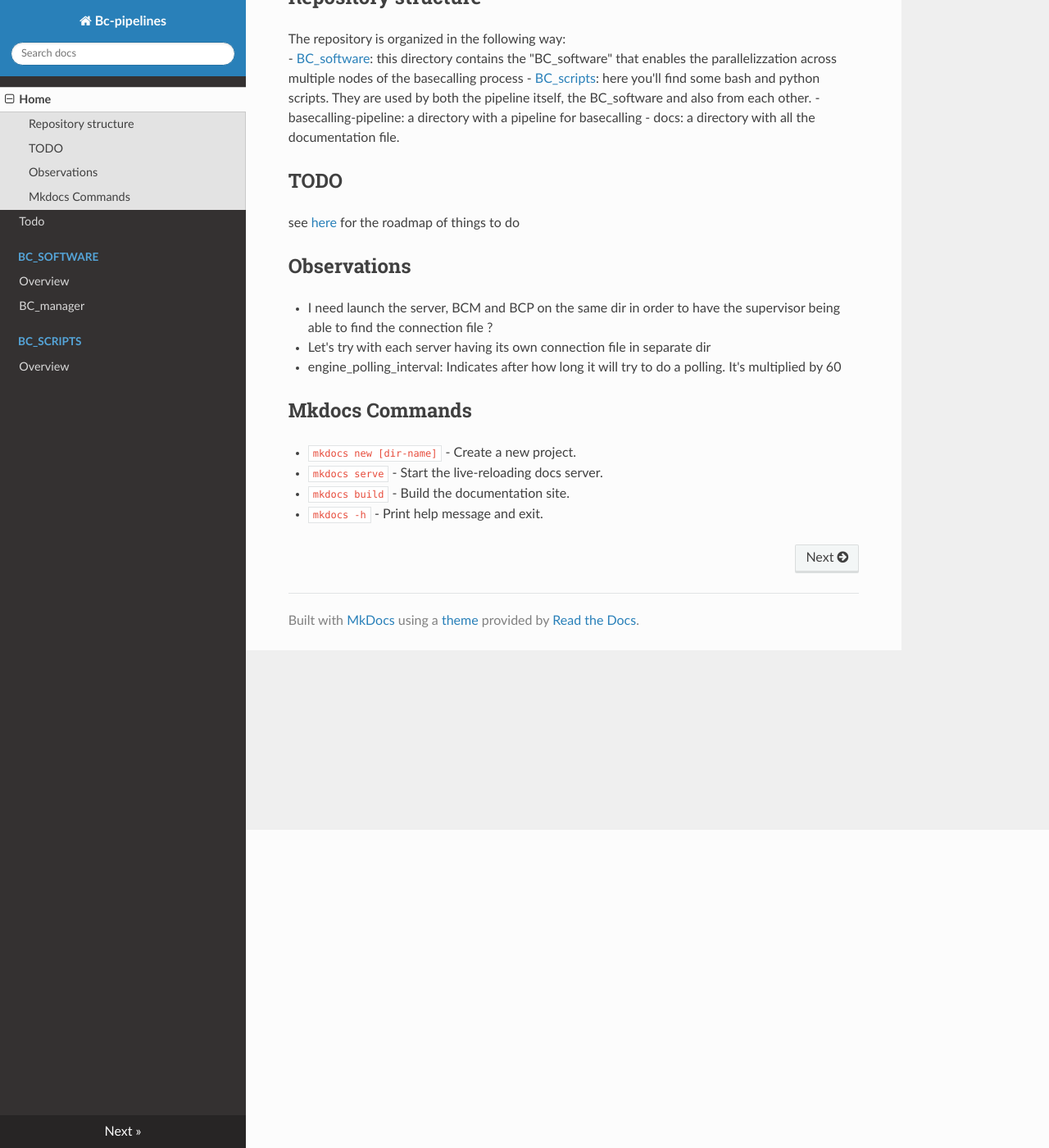
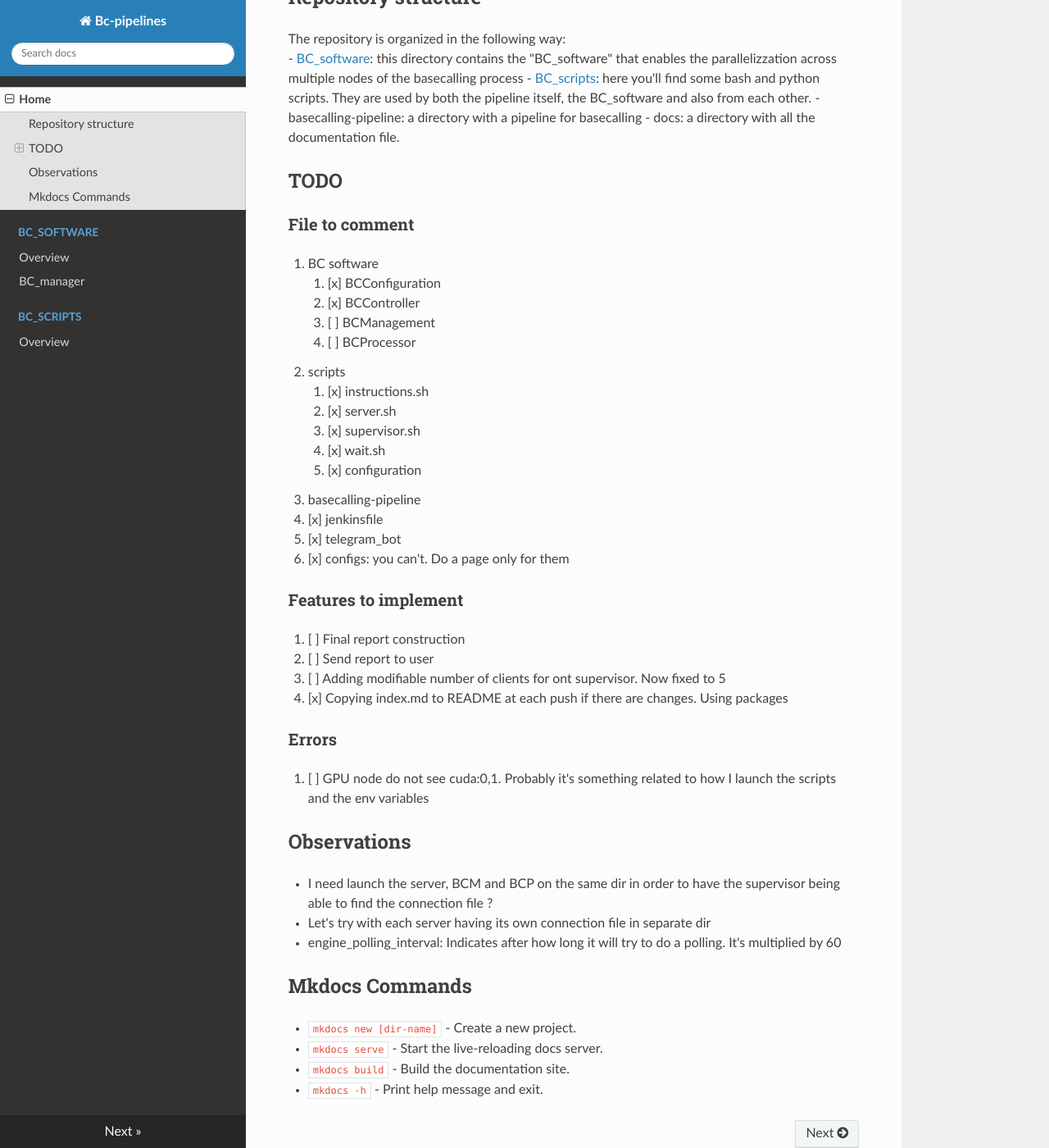
Before and after one commit to RodTol/BC-pipelines, an MkDocs documentation site: the page built from docs/index.md, in a window 1280 px wide and 1400 px high, scrolled down 388 px. Shown: the whole window at 82% size. Built offline with MkDocs 1.6.1, drawn with Linux system fonts in a browser that asks for light colours; nearby versions of some CDN libraries.

Commit message:
merge todo with index.md

```diff
--- a/docs/index.md
+++ b/docs/index.md
@@ -14,7 +14,32 @@ The repository is organized in the following way:
 - docs: a directory with all the documentation file.
 
 ## TODO
-see [here](/docs/todo.md) for the roadmap of things to do
+### File to comment
+1. BC software
+    1. [x] BCConfiguration
+    2. [x] BCController
+    3. [ ] BCManagement
+    4. [ ] BCProcessor
+2. scripts
+    1. [x] instructions.sh
+    2. [x] server.sh
+    3. [x] supervisor.sh
+    4. [x] wait.sh
+    5. [x] configuration
+3. basecalling-pipeline
+   1. [x] jenkinsfile
+   2. [x] telegram_bot
+   3. [x] configs: you can't. Do a page only for them
+
+### Features to implement
+1. [ ] Final report construction
+2. [ ] Send report to user
+3. [ ] Adding modifiable number of clients for ont supervisor. Now fixed to 5
+4. [x] Copying index.md to README at each push if there are changes. Using packages
+
+### Errors
+1. [ ] GPU node do not see cuda:0,1. Probably it's something related to how I launch
+the scripts and the env variables
 
 ## Observations
 - I need launch the server, BCM and BCP on the same dir in order to have
--- a/mkdocs.yml
+++ b/mkdocs.yml
@@ -2,7 +2,6 @@ site_name: Bc-pipelines
 docs_dir: docs
 nav:
   - Home: index.md
-  - Todo: todo.md
   - BC_software:
     - Overview: BCsoftware/intro.md
     - BC_manager: BCsoftware/BC_manager.md
```
Also changed, not shown: docs/todo.md (deleted, +0 -27 lines).
